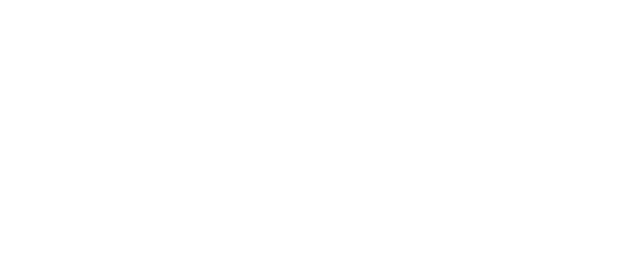
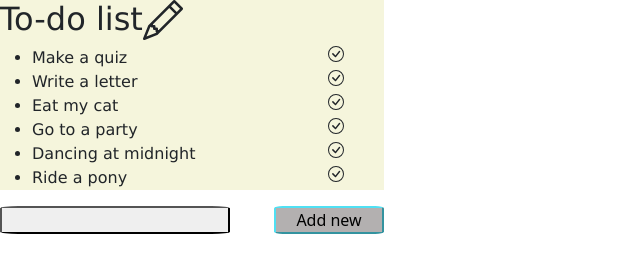
Before and after one commit to Thechno-Innovation/Proyecto-de-checklist, a plain HTML site: page index.html in a window 1280 px wide. Shown: the whole page, without its empty margins (0-640 px from the left). Drawn offline with nearby package versions, Linux system fonts and the light colour scheme.

Commit message:
Envío_paso_1

```diff
--- a/css/styles.css
+++ b/css/styles.css
@@ -0,0 +1,57 @@
+* {
+    margin: 0;
+    padding: 0;
+    }
+
+#body {
+    width: 30%;
+    height: 100%;
+    background-color: beige;
+    font-family:Verdana, Geneva, Tahoma, sans-serif;
+}
+
+h1{
+    font-size: xx-large;
+
+    }
+
+.postips {
+    display: flex;
+    flex-direction: row;
+    text-align: justify;
+}
+
+
+svg {
+    float:right;
+    margin-right: 40px;
+    }
+
+
+.li {
+display: flex;
+flex-direction: row;
+flex-wrap: nowrap;
+justify-content: space-between;
+}
+
+
+footer{
+    width: 30%;
+    display: flex;
+    flex-direction: row;
+    justify-content: space-between;
+
+}
+.boton1{
+    width: 230px;
+    border-radius: 8%;
+
+}
+
+.boton2{
+    background-color: rgb(179, 176, 176);
+width: 110px;
+border-radius: 8%;
+border-color: rgb(79, 224, 243);
+}
--- a/index.html
+++ b/index.html
@@ -4,9 +4,78 @@
     <meta charset="UTF-8">
     <meta http-equiv="X-UA-Compatible" content="IE=edge">
     <meta name="viewport" content="width=device-width, initial-scale=1.0">
-    <title>To-do list</title>
+    <link href="https://cdn.jsdelivr.net/npm/bootstrap@5.1.3/dist/css/bootstrap.min.css" rel="stylesheet" integrity="sha384-1BmE4kWBq78iYhFldvKuhfTAU6auU8tT94WrHftjDbrCEXSU1oBoqyl2QvZ6jIW3" crossorigin="anonymous">
+    <link rel="stylesheet" href="css/styles.css">
+    <title>Document</title>
 </head>
 <body>
 
+    <div id="body">
+
+    <div class="postips">
+    <h1>To-do list</h1>
+    <svg xmlns="http://www.w3.org/2000/svg" width="40" height="40" fill="currentColor" class="bi bi-pencil" viewBox="0 0 16 16">
+        <path d="M12.146.146a.5.5 0 0 1 .708 0l3 3a.5.5 0 0 1 0 .708l-10 10a.5.5 0 0 1-.168.11l-5 2a.5.5 0 0 1-.65-.65l2-5a.5.5 0 0 1 .11-.168l10-10zM11.207 2.5 13.5 4.793 14.793 3.5 12.5 1.207 11.207 2.5zm1.586 3L10.5 3.207 4 9.707V10h.5a.5.5 0 0 1 .5.5v.5h.5a.5.5 0 0 1 .5.5v.5h.293l6.5-6.5zm-9.761 5.175-.106.106-1.528 3.821 3.821-1.528.106-.106A.5.5 0 0 1 5 12.5V12h-.5a.5.5 0 0 1-.5-.5V11h-.5a.5.5 0 0 1-.468-.325z"/>
+      </svg>
+    </div>
+
+        <ul>
+            <div class="li">
+            <li>Make a quiz</li>
+            <svg xmlns="http://www.w3.org/2000/svg" width="16" height="16" fill="currentColor" class="bi bi-check-circle" viewBox="0 0 16 16">
+                <path d="M8 15A7 7 0 1 1 8 1a7 7 0 0 1 0 14zm0 1A8 8 0 1 0 8 0a8 8 0 0 0 0 16z"/>
+                <path d="M10.97 4.97a.235.235 0 0 0-.02.022L7.477 9.417 5.384 7.323a.75.75 0 0 0-1.06 1.06L6.97 11.03a.75.75 0 0 0 1.079-.02l3.992-4.99a.75.75 0 0 0-1.071-1.05z"/>
+              </svg>
+            </div>
+
+            <div class="li">
+            <li>Write a letter</li>
+            <svg xmlns="http://www.w3.org/2000/svg" width="16" height="16" fill="currentColor" class="bi bi-check-circle" viewBox="0 0 16 16">
+                <path d="M8 15A7 7 0 1 1 8 1a7 7 0 0 1 0 14zm0 1A8 8 0 1 0 8 0a8 8 0 0 0 0 16z"/>
+                <path d="M10.97 4.97a.235.235 0 0 0-.02.022L7.477 9.417 5.384 7.323a.75.75 0 0 0-1.06 1.06L6.97 11.03a.75.75 0 0 0 1.079-.02l3.992-4.99a.75.75 0 0 0-1.071-1.05z"/>
+              </svg>
+            </div>
+
+            <div class="li">
+            <li>Eat my cat</li>
+            <svg xmlns="http://www.w3.org/2000/svg" width="16" height="16" fill="currentColor" class="bi bi-check-circle" viewBox="0 0 16 16">
+                <path d="M8 15A7 7 0 1 1 8 1a7 7 0 0 1 0 14zm0 1A8 8 0 1 0 8 0a8 8 0 0 0 0 16z"/>
+                <path d="M10.97 4.97a.235.235 0 0 0-.02.022L7.477 9.417 5.384 7.323a.75.75 0 0 0-1.06 1.06L6.97 11.03a.75.75 0 0 0 1.079-.02l3.992-4.99a.75.75 0 0 0-1.071-1.05z"/>
+              </svg>
+            </div>
+
+            <div class="li">
+            <li>Go to a party</li>
+            <svg xmlns="http://www.w3.org/2000/svg" width="16" height="16" fill="currentColor" class="bi bi-check-circle" viewBox="0 0 16 16">
+                <path d="M8 15A7 7 0 1 1 8 1a7 7 0 0 1 0 14zm0 1A8 8 0 1 0 8 0a8 8 0 0 0 0 16z"/>
+                <path d="M10.97 4.97a.235.235 0 0 0-.02.022L7.477 9.417 5.384 7.323a.75.75 0 0 0-1.06 1.06L6.97 11.03a.75.75 0 0 0 1.079-.02l3.992-4.99a.75.75 0 0 0-1.071-1.05z"/>
+              </svg>
+            </div>
+
+            <div class="li">
+            <li>Dancing at midnight</li>
+            <svg xmlns="http://www.w3.org/2000/svg" width="16" height="16" fill="currentColor" class="bi bi-check-circle" viewBox="0 0 16 16">
+                <path d="M8 15A7 7 0 1 1 8 1a7 7 0 0 1 0 14zm0 1A8 8 0 1 0 8 0a8 8 0 0 0 0 16z"/>
+                <path d="M10.97 4.97a.235.235 0 0 0-.02.022L7.477 9.417 5.384 7.323a.75.75 0 0 0-1.06 1.06L6.97 11.03a.75.75 0 0 0 1.079-.02l3.992-4.99a.75.75 0 0 0-1.071-1.05z"/>
+              </svg>
+            </div>
+
+            <div class="li">
+            <li>Ride a pony</li>
+            <svg xmlns="http://www.w3.org/2000/svg" width="16" height="16" fill="currentColor" class="bi bi-check-circle" viewBox="0 0 16 16">
+                <path d="M8 15A7 7 0 1 1 8 1a7 7 0 0 1 0 14zm0 1A8 8 0 1 0 8 0a8 8 0 0 0 0 16z"/>
+                <path d="M10.97 4.97a.235.235 0 0 0-.02.022L7.477 9.417 5.384 7.323a.75.75 0 0 0-1.06 1.06L6.97 11.03a.75.75 0 0 0 1.079-.02l3.992-4.99a.75.75 0 0 0-1.071-1.05z"/>
+              </svg>
+            </div>
+
+        </ul>
+
+    </div>
+
+    <footer>
+<button class="boton1"></button>
+<button class="boton2">Add new</button>
+</footer>
+
 </body>
 </html>
```
